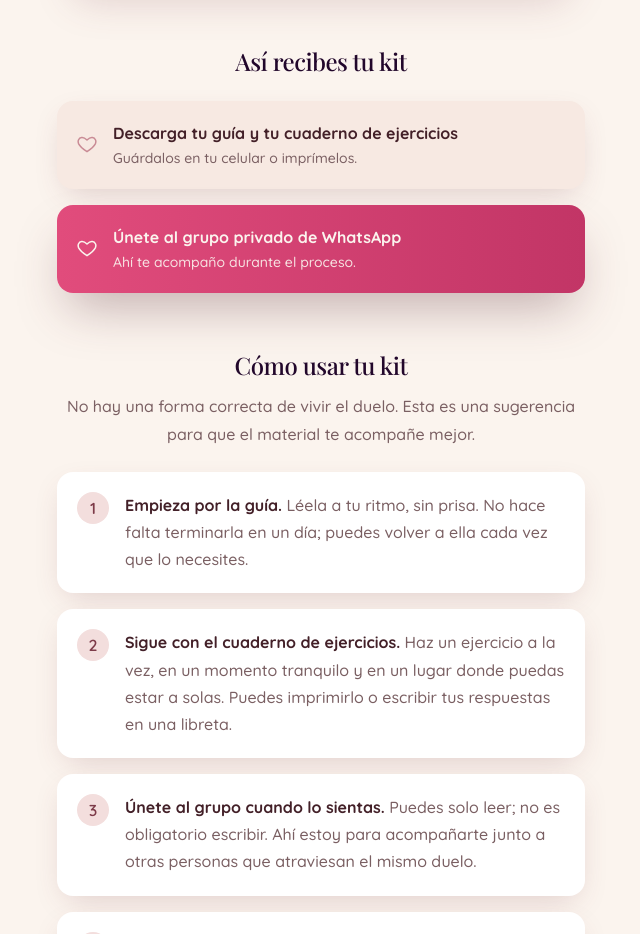
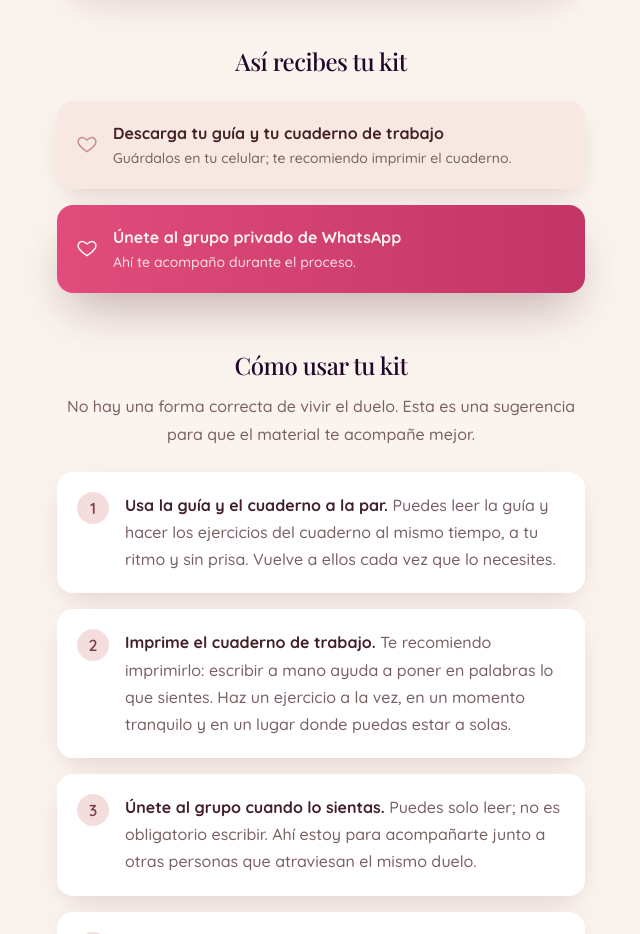
Before and after one commit to axlharoart-commits/gabyharo-duelomama, a plain HTML site: page gracias.html in a window 1280 px wide. Shown: the part 593-1527 px from the top of the page, without its empty margins (319-959 px from the left). Drawn offline with nearby package versions, Linux system fonts and the light colour scheme; a web font is replaced by a local one.

Commit message:
Gracias: link de Drive del kit e instrucciones (usar a la par, imprimir cuaderno)
Co-Authored-By: Claude Opus 5.5 <noreply@anthropic.com>

```diff
--- a/gracias.html
+++ b/gracias.html
@@ -81,10 +81,10 @@ fbq('track', 'PageView');
   <h2 class="mt-12 font-display text-2xl text-plum text-center tracking-[-0.02em]">Así recibes tu kit</h2>
 
   <div class="mt-6 space-y-4">
-    <!-- PENDIENTE: confirmar con Ax cómo se entrega el material (links reales) -->
-    <a href="#PENDIENTE-link-guia" target="_blank" rel="noopener" class="flex items-center gap-4 rounded-2xl bg-blush-mid shadow-soft p-5 hover:-translate-y-0.5 active:translate-y-0 focus-visible:outline focus-visible:outline-2 focus-visible:outline-offset-2 focus-visible:outline-pink transition-transform duration-300 ease-spring">
+    <!-- PENDIENTE: link del grupo de WhatsApp -->
+    <a href="https://drive.google.com/drive/folders/1Ow31MVlJilitmuwpVUFNboeGYpAyhhGu?usp=drive_link" target="_blank" rel="noopener" class="flex items-center gap-4 rounded-2xl bg-blush-mid shadow-soft p-5 hover:-translate-y-0.5 active:translate-y-0 focus-visible:outline focus-visible:outline-2 focus-visible:outline-offset-2 focus-visible:outline-pink transition-transform duration-300 ease-spring">
       <svg class="w-5 h-5 shrink-0 text-rose"><use href="#ic-heart-o"/></svg>
-      <span class="text-left"><strong class="text-wine-darker">Descarga tu guía y tu cuaderno de ejercicios</strong><br><span class="text-sm text-ink-soft">Guárdalos en tu celular o imprímelos.</span></span>
+      <span class="text-left"><strong class="text-wine-darker">Descarga tu guía y tu cuaderno de trabajo</strong><br><span class="text-sm text-ink-soft">Guárdalos en tu celular; te recomiendo imprimir el cuaderno.</span></span>
     </a>
     <a href="#PENDIENTE-link-grupo" target="_blank" rel="noopener" class="flex items-center gap-4 rounded-2xl bg-gradient-to-r from-pink to-pink-dark text-blush-light shadow-float p-5 hover:-translate-y-0.5 active:translate-y-0 focus-visible:outline focus-visible:outline-2 focus-visible:outline-offset-2 focus-visible:outline-pink transition-transform duration-300 ease-spring">
       <svg class="w-5 h-5 shrink-0"><use href="#ic-heart-o"/></svg>
@@ -98,11 +98,11 @@ fbq('track', 'PageView');
   <ol class="mt-6 space-y-4">
     <li class="flex gap-4 rounded-2xl bg-white shadow-soft p-5">
       <span class="flex items-center justify-center w-8 h-8 shrink-0 rounded-full bg-rose-pale text-wine font-semibold">1</span>
-      <span class="text-left leading-[1.7]"><strong class="text-wine-darker">Empieza por la guía.</strong> <span class="text-ink-soft">Léela a tu ritmo, sin prisa. No hace falta terminarla en un día; puedes volver a ella cada vez que lo necesites.</span></span>
+      <span class="text-left leading-[1.7]"><strong class="text-wine-darker">Usa la guía y el cuaderno a la par.</strong> <span class="text-ink-soft">Puedes leer la guía y hacer los ejercicios del cuaderno al mismo tiempo, a tu ritmo y sin prisa. Vuelve a ellos cada vez que lo necesites.</span></span>
     </li>
     <li class="flex gap-4 rounded-2xl bg-white shadow-soft p-5">
       <span class="flex items-center justify-center w-8 h-8 shrink-0 rounded-full bg-rose-pale text-wine font-semibold">2</span>
-      <span class="text-left leading-[1.7]"><strong class="text-wine-darker">Sigue con el cuaderno de ejercicios.</strong> <span class="text-ink-soft">Haz un ejercicio a la vez, en un momento tranquilo y en un lugar donde puedas estar a solas. Puedes imprimirlo o escribir tus respuestas en una libreta.</span></span>
+      <span class="text-left leading-[1.7]"><strong class="text-wine-darker">Imprime el cuaderno de trabajo.</strong> <span class="text-ink-soft">Te recomiendo imprimirlo: escribir a mano ayuda a poner en palabras lo que sientes. Haz un ejercicio a la vez, en un momento tranquilo y en un lugar donde puedas estar a solas.</span></span>
     </li>
     <li class="flex gap-4 rounded-2xl bg-white shadow-soft p-5">
       <span class="flex items-center justify-center w-8 h-8 shrink-0 rounded-full bg-rose-pale text-wine font-semibold">3</span>
```
